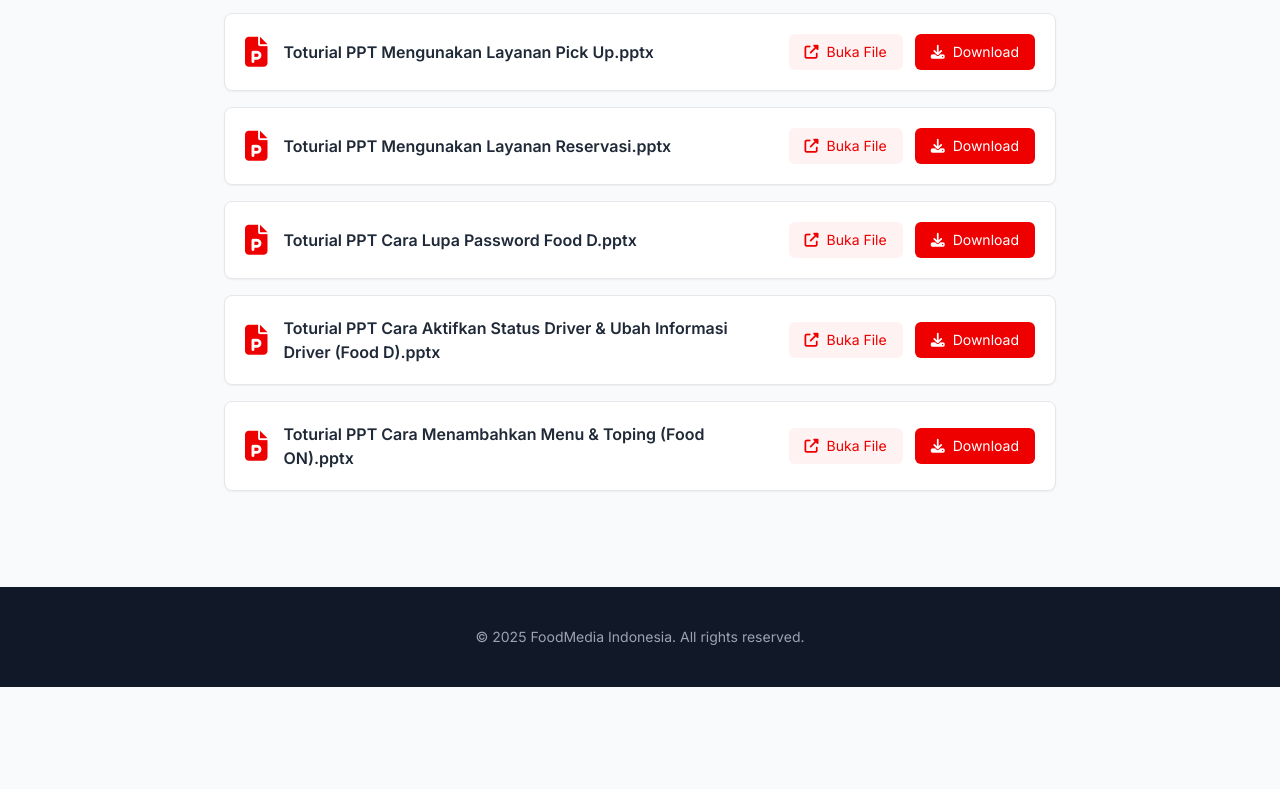
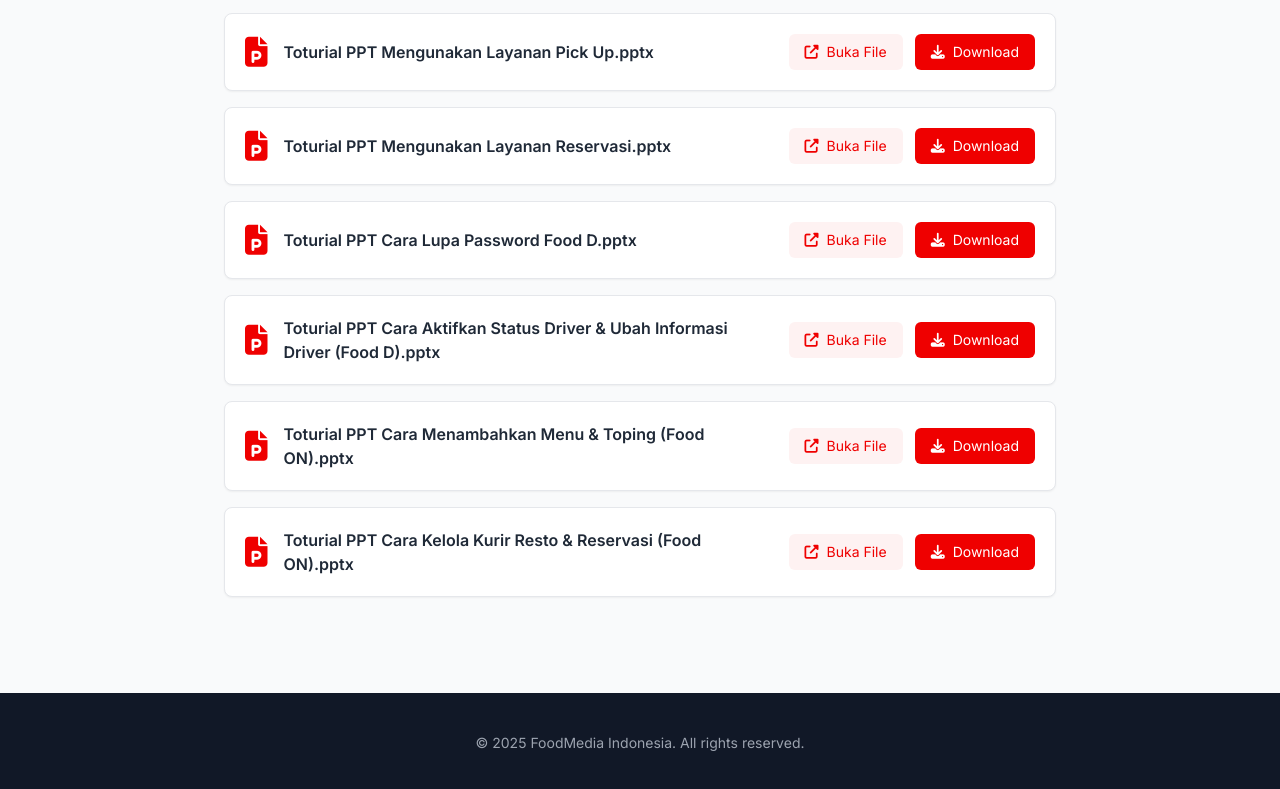
Before and after one commit to toolsfoodmedia-web/Toturial, a website: page ppt-tutorial.html in a window 1280 px wide. Shown: the part 456-1245 px from the top of the page. Before the commit the page ends 1143 px from the top, so only its background shows below. Drawn offline with nearby package versions, Linux system fonts and the light colour scheme.

Commit message:
Update ppt-tutorial.html
Signed-off-by: Foodmedia Indonesia <toolsfoodmedia@gmail.com>

```diff
--- a/ppt-tutorial.html
+++ b/ppt-tutorial.html
@@ -190,6 +190,22 @@
                 </div>
             </div>
 
+              <!-- Contoh Item 7 -->
+            <div class="bg-white border border-gray-200 rounded-lg p-5 shadow-sm flex flex-col sm:flex-row sm:items-center sm:justify-between gap-4">
+                <div class="flex items-center gap-4">
+                    <i class="fas fa-file-powerpoint text-3xl text-food-primary"></i>
+                    <h3 class="font-semibold text-gray-800">Toturial PPT Cara Kelola Kurir Resto & Reservasi (Food ON).pptx</h3>
+                </div>
+                <div class="flex-shrink-0 flex gap-3">
+                    <a href="https://docs.google.com/presentation/d/1twRDLifMsp0A7M4-9nkCawjefU7wqAZZ/edit?usp=sharing&ouid=109970452406468218490&rtpof=true&sd=true" target="_blank" class="inline-flex items-center gap-2 px-4 py-2 text-sm font-medium text-food-primary bg-red-50 rounded-md hover:bg-red-100 transition">
+                        <i class="fas fa-external-link-alt"></i> Buka File
+                    </a>
+                    <a href="https://docs.google.com/presentation/d/1twRDLifMsp0A7M4-9nkCawjefU7wqAZZ/export/pptx" class="inline-flex items-center gap-2 px-4 py-2 text-sm font-medium text-white bg-food-primary rounded-md hover:bg-food-dark transition">
+                        <i class="fas fa-download"></i> Download
+                    </a>
+                </div>
+            </div>
+
         </div>
     </main>
 
```
